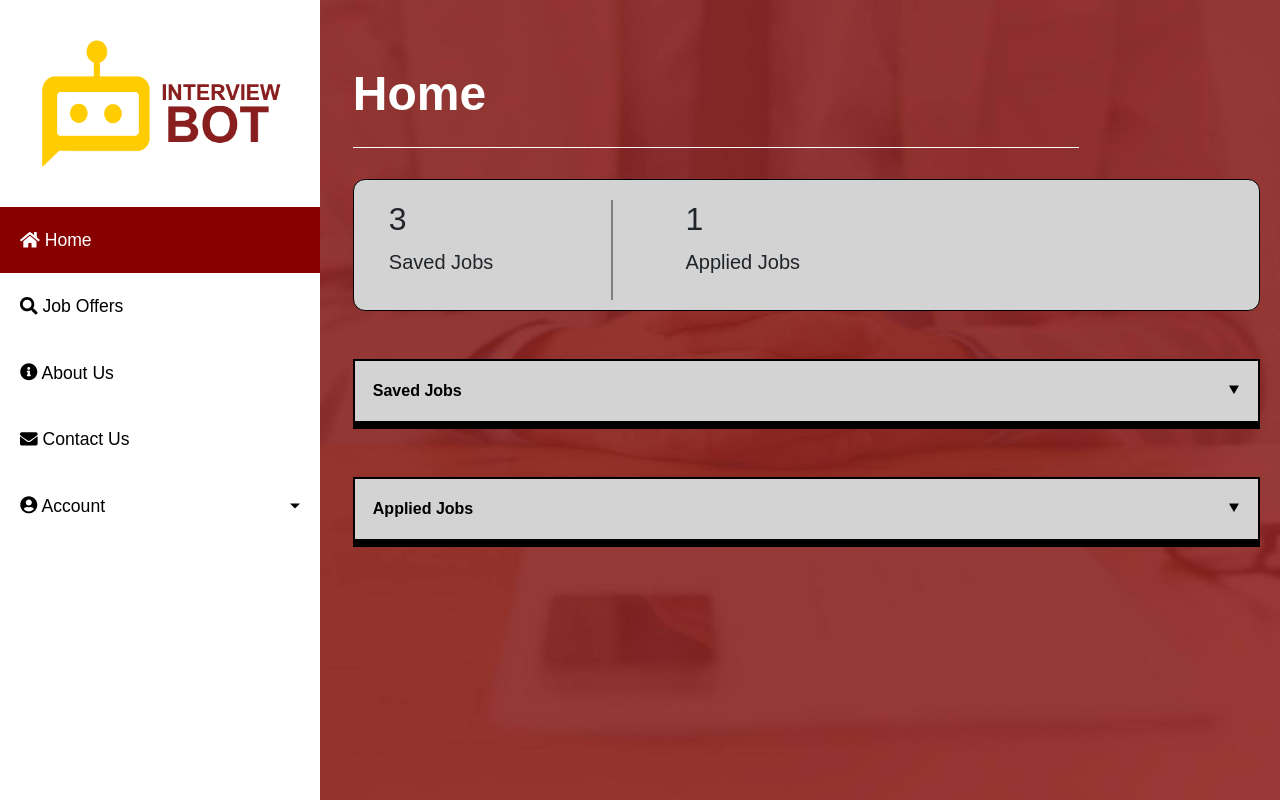
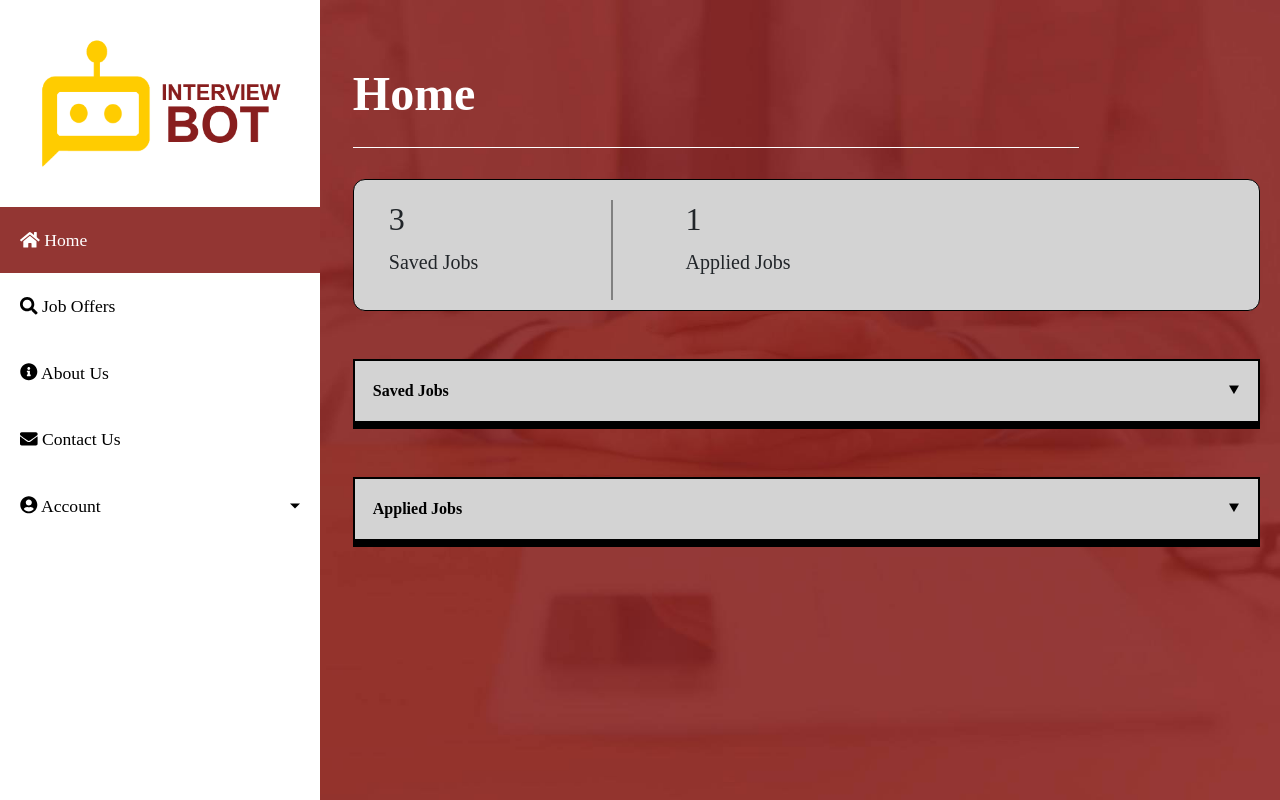
Before and after one commit to rodel250/InterviewerBot2.0, a Django app: page /user/home in a window 1280 px wide. Run offline with Django 3.2, Linux system fonts and the light colour scheme; some libraries are stand-ins or nearby versions.

Commit message:
Update homePage.css

```diff
--- a/InterviewerBot/user/static/css/homePage.css
+++ b/InterviewerBot/user/static/css/homePage.css
@@ -1,5 +1,5 @@
 body {
-    font-family: 'Arial', sans-serif;
+    font-family: 'Gotham';
     background-image: url('/static/images/red_bg.jpg');
     background-size: cover;
 }
@@ -126,7 +126,7 @@ hr {
 
 #sidebar ul li.active>a {
     color: white;
-    background: #800;
+    background: #933633;
 }
 
 a[aria-expanded="true"] {
```
